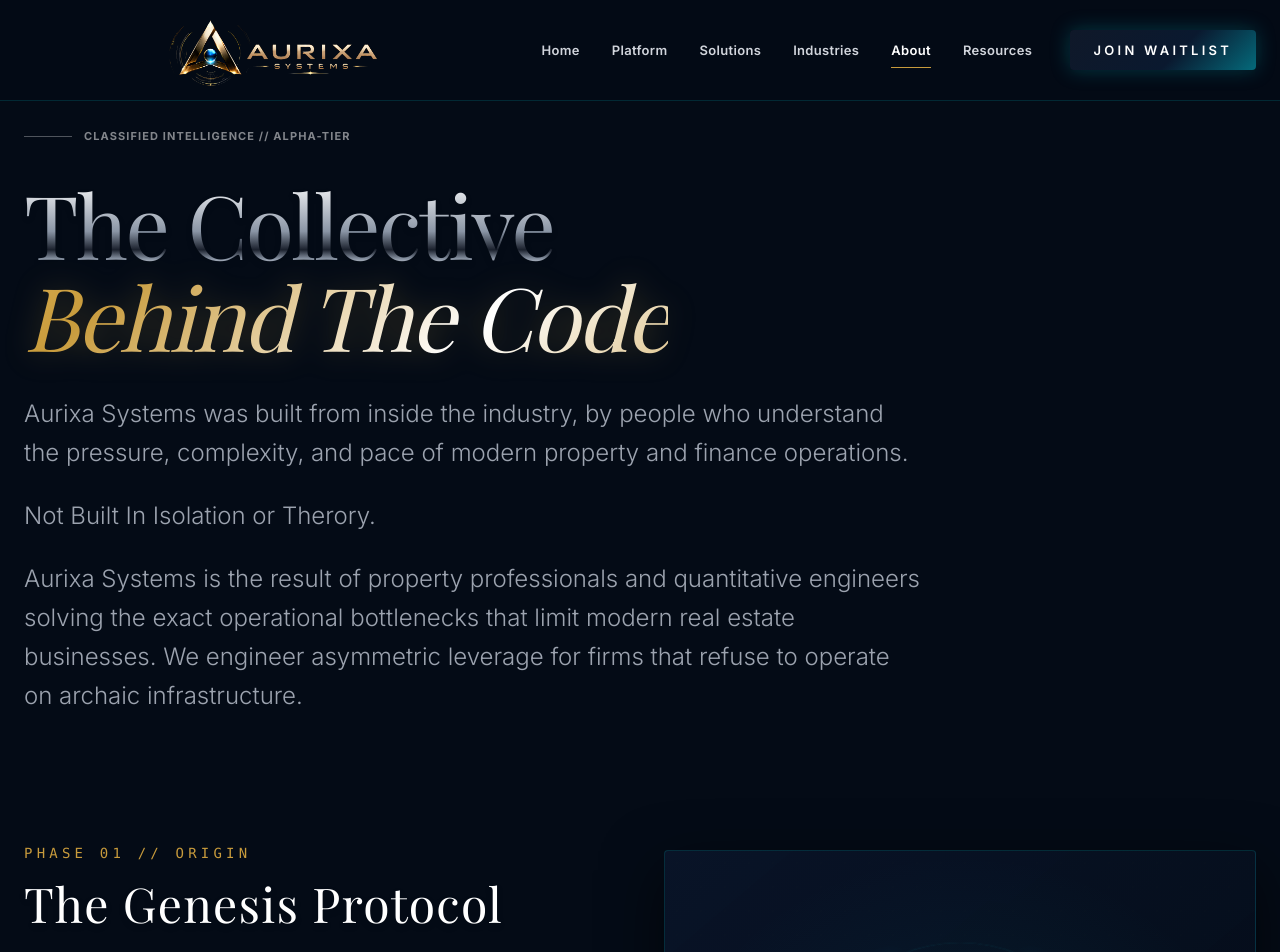
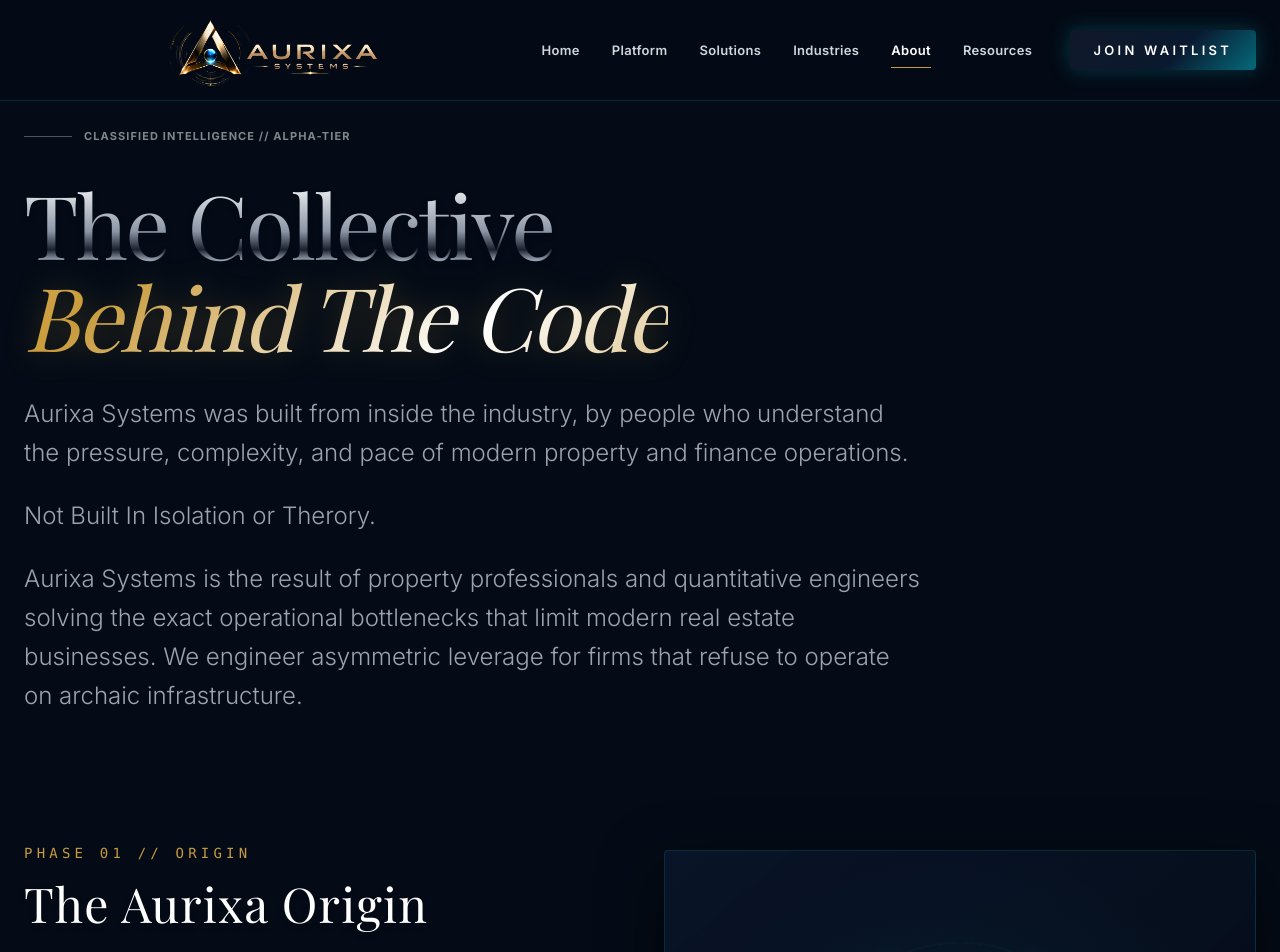
Before and after one commit to lavan96/aurixa-systems, a React (Vite) app: page /about in a window 1280 px wide. Shown: the top 952 px of the page. Built offline with nearby package versions, Linux system fonts and the light colour scheme; a web font is replaced by a local one.

Commit message:
Update About origin heading

```diff
--- a/src/pages/About.tsx
+++ b/src/pages/About.tsx
@@ -46,7 +46,7 @@ export default function About() {
         <div className="mb-40 grid grid-cols-1 lg:grid-cols-12 gap-12 items-center">
             <div className="lg:col-span-6 relative z-10">
                <h2 className="text-[#C89B3C] font-mono text-sm tracking-[0.3em] uppercase mb-4">Phase 01 // Origin</h2>
-               <h3 className="text-4xl md:text-5xl font-display text-white mb-6 tracking-wide drop-shadow-md">The Genesis Protocol</h3>
+               <h3 className="text-4xl md:text-5xl font-display text-white mb-6 tracking-wide drop-shadow-md">The Aurixa Origin</h3>
                <div className="space-y-6">
                  <p className="text-[#9CA3B8] font-light text-lg leading-relaxed">
                    A clandestine coalition of quantitative engineers and former apex-tier advisory figures recognized a critical systemic flaw: the industry's catastrophic reliance on fragmented spreadsheets, decaying CRM data, and severely manual workflows spanning disjointed portals. The Aurixa mandate is to confront fragmented tools, decaying CRM data, and severely manual workflows spanning disjointed platforms.
```
